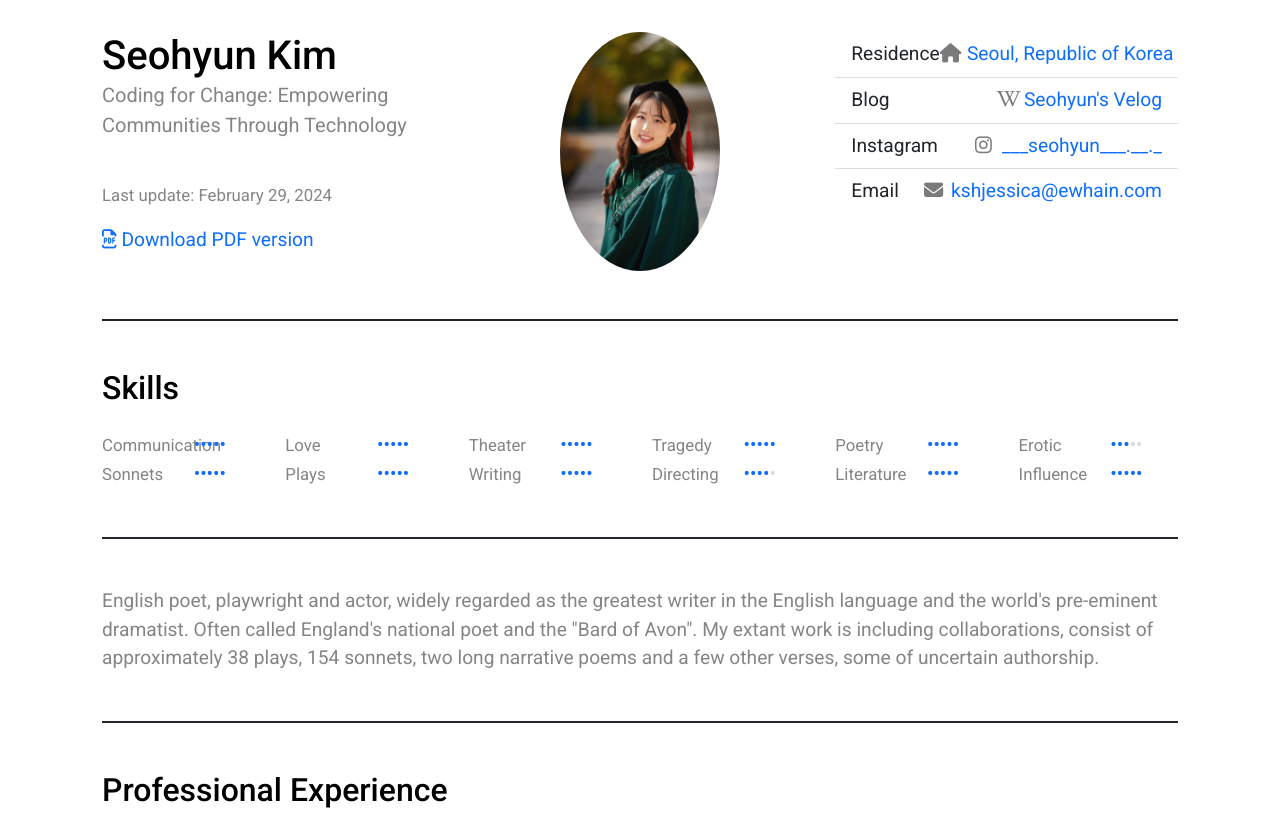
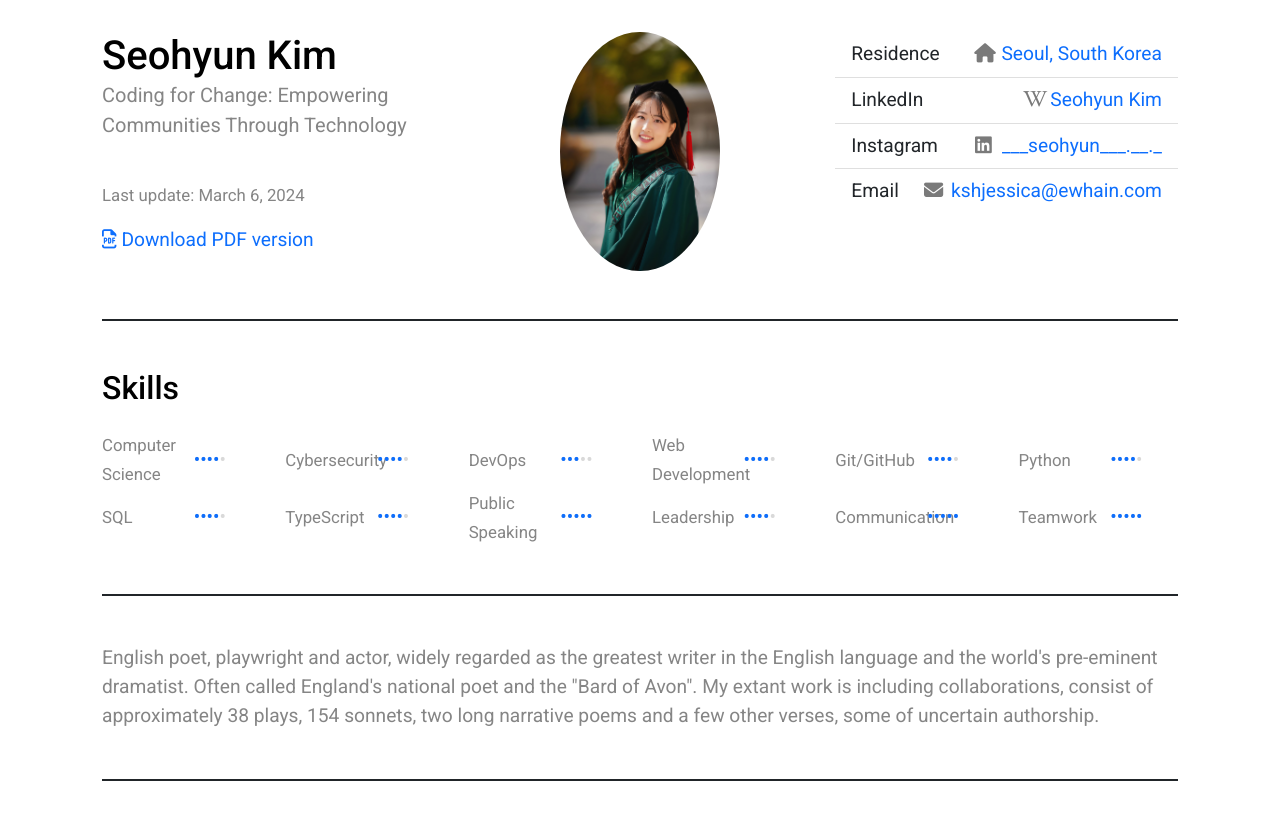
Before and after one commit to kshjessica/welcome-to-my-journy, a plain HTML site: page index.html in a window 1280 px wide. Shown: the top 813 px of the page. Drawn offline with nearby package versions, Linux system fonts and the light colour scheme.

Commit message:
Deploying to gh-pages from @ kshjessica/online-cv@d260b71c73fe0f10a4d6df1d08bbce469b412cd7 🚀

```diff
--- a/index.html
+++ b/index.html
@@ -40,7 +40,7 @@
                                 <time
                                     datetime=""
                                     class="small"
-                                    >Last update: February 29, 2024</time
+                                    >Last update: March 6, 2024</time
                                 >
                             </p>
                             <p>
@@ -80,20 +80,20 @@
                                 class="list-group-item d-flex justify-content-between align-items-start"
                             >
                                 <span class="text-nowrap">Residence</span>
-                                <span class="text-nowrap"><a href="https://maps.app.goo.gl/XmVAwbhGKiUZwazaA"><i class="fa fa-home fact-icon"></i>Seoul, Republic of Korea</a></span>
+                                <span class="text-nowrap"><a href="https://maps.app.goo.gl/XmVAwbhGKiUZwazaA"><i class="fa fa-home fact-icon"></i>Seoul, South Korea</a></span>
                             </li>
                             <li
                                 class="list-group-item d-flex justify-content-between align-items-start"
                             >
-                                <span class="text-nowrap">Blog</span>
-                                <span class="text-nowrap"><a href="https://velog.io/@kshjessica/series">
-                  <i class="fa-brands fa-wikipedia-w fact-icon"></i>Seohyun's Velog</a></span>
+                                <span class="text-nowrap">LinkedIn</span>
+                                <span class="text-nowrap"><a href="www.linkedin.com/in/seohyun-kim-kr">
+                  <i class="fa-brands fa-wikipedia-w fact-icon"></i>Seohyun Kim</a></span>
                             </li>
                             <li
                                 class="list-group-item d-flex justify-content-between align-items-start"
                             >
                                 <span class="text-nowrap">Instagram</span>
-                                <span class="text-nowrap"><a href="https://www.instagram.com/___seohyun___.__._/"><i class="fa-brands fa-instagram fact-icon"></i>___seohyun___.__._</a></span>
+                                <span class="text-nowrap"><a href="https://www.instagram.com/___seohyun___.__._/"><i class="fa-brands fa-linkedin fact-icon"></i>___seohyun___.__._</a></span>
                             </li>
                             <li
                                 class="list-group-item d-flex justify-content-between align-items-start"
@@ -112,6 +112,116 @@
                 <h3 class="h2 screen mb-4">Skills</h3>
                 <div class="row align-items-center">
                     <div class="col-print-1 col-3 col-md-2 col-lg-1 text-right">
+                        <small>Computer Science</small>
+                    </div>
+                    <div class="col-print-1 col-3 col-md-2 col-lg-1">
+                        <div class="skills">
+                            <div
+                                class="skills-bar"
+                                style="width: 80%"
+                            ></div>
+                        </div>
+                    </div>
+                    <div class="col-print-1 col-3 col-md-2 col-lg-1 text-right">
+                        <small>Cybersecurity</small>
+                    </div>
+                    <div class="col-print-1 col-3 col-md-2 col-lg-1">
+                        <div class="skills">
+                            <div
+                                class="skills-bar"
+                                style="width: 80%"
+                            ></div>
+                        </div>
+                    </div>
+                    <div class="col-print-1 col-3 col-md-2 col-lg-1 text-right">
+                        <small>DevOps</small>
+                    </div>
+                    <div class="col-print-1 col-3 col-md-2 col-lg-1">
+                        <div class="skills">
+                            <div
+                                class="skills-bar"
+                                style="width: 60%"
+                            ></div>
+                        </div>
+                    </div>
+                    <div class="col-print-1 col-3 col-md-2 col-lg-1 text-right">
+                        <small>Web Development</small>
+                    </div>
+                    <div class="col-print-1 col-3 col-md-2 col-lg-1">
+                        <div class="skills">
+                            <div
+                                class="skills-bar"
+                                style="width: 80%"
+                            ></div>
+                        </div>
+                    </div>
+                    <div class="col-print-1 col-3 col-md-2 col-lg-1 text-right">
+                        <small>Git/GitHub</small>
+                    </div>
+                    <div class="col-print-1 col-3 col-md-2 col-lg-1">
+                        <div class="skills">
+                            <div
+                                class="skills-bar"
+                                style="width: 80%"
+                            ></div>
+                        </div>
+                    </div>
+                    <div class="col-print-1 col-3 col-md-2 col-lg-1 text-right">
+                        <small>Python</small>
+                    </div>
+                    <div class="col-print-1 col-3 col-md-2 col-lg-1">
+                        <div class="skills">
+                            <div
+                                class="skills-bar"
+                                style="width: 80%"
+                            ></div>
+                        </div>
+                    </div>
+                    <div class="col-print-1 col-3 col-md-2 col-lg-1 text-right">
+                        <small>SQL</small>
+                    </div>
+                    <div class="col-print-1 col-3 col-md-2 col-lg-1">
+                        <div class="skills">
+                            <div
+                                class="skills-bar"
+                                style="width: 80%"
+                            ></div>
+                        </div>
+                    </div>
+                    <div class="col-print-1 col-3 col-md-2 col-lg-1 text-right">
+                        <small>TypeScript</small>
+                    </div>
+                    <div class="col-print-1 col-3 col-md-2 col-lg-1">
+                        <div class="skills">
+                            <div
+                                class="skills-bar"
+                                style="width: 80%"
+                            ></div>
+                        </div>
+                    </div>
+                    <div class="col-print-1 col-3 col-md-2 col-lg-1 text-right">
+                        <small>Public Speaking</small>
+                    </div>
+                    <div class="col-print-1 col-3 col-md-2 col-lg-1">
+                        <div class="skills">
+                            <div
+                                class="skills-bar"
+                                style="width: 100%"
+                            ></div>
+                        </div>
+                    </div>
+                    <div class="col-print-1 col-3 col-md-2 col-lg-1 text-right">
+                        <small>Leadership</small>
+                    </div>
+                    <div class="col-print-1 col-3 col-md-2 col-lg-1">
+                        <div class="skills">
+                            <div
+                                class="skills-bar"
+                                style="width: 80%"
+                            ></div>
+                        </div>
+                    </div>
+                    <div class="col-print-1 col-3 col-md-2 col-lg-1 text-right">
                         <small>Communication</small>
                     </div>
                     <div class="col-print-1 col-3 col-md-2 col-lg-1">
@@ -123,117 +233,7 @@
                         </div>
                     </div>
                     <div class="col-print-1 col-3 col-md-2 col-lg-1 text-right">
-                        <small>Love</small>
-                    </div>
-                    <div class="col-print-1 col-3 col-md-2 col-lg-1">
-                        <div class="skills">
-                            <div
-                                class="skills-bar"
-                                style="width: 100%"
-                            ></div>
-                        </div>
-                    </div>
-                    <div class="col-print-1 col-3 col-md-2 col-lg-1 text-right">
-                        <small>Theater</small>
-                    </div>
-                    <div class="col-print-1 col-3 col-md-2 col-lg-1">
-                        <div class="skills">
-                            <div
-                                class="skills-bar"
-                                style="width: 100%"
-                            ></div>
-                        </div>
-                    </div>
-                    <div class="col-print-1 col-3 col-md-2 col-lg-1 text-right">
-                        <small>Tragedy</small>
-                    </div>
-                    <div class="col-print-1 col-3 col-md-2 col-lg-1">
-                        <div class="skills">
-                            <div
-                                class="skills-bar"
-                                style="width: 100%"
-                            ></div>
-                        </div>
-                    </div>
-                    <div class="col-print-1 col-3 col-md-2 col-lg-1 text-right">
-                        <small>Poetry</small>
-                    </div>
-                    <div class="col-print-1 col-3 col-md-2 col-lg-1">
-                        <div class="skills">
-                            <div
-                                class="skills-bar"
-                                style="width: 100%"
-                            ></div>
-                        </div>
-                    </div>
-                    <div class="col-print-1 col-3 col-md-2 col-lg-1 text-right">
-                        <small>Erotic</small>
-                    </div>
-                    <div class="col-print-1 col-3 col-md-2 col-lg-1">
-                        <div class="skills">
-                            <div
-                                class="skills-bar"
-                                style="width: 60%"
-                            ></div>
-                        </div>
-                    </div>
-                    <div class="col-print-1 col-3 col-md-2 col-lg-1 text-right">
-                        <small>Sonnets</small>
-                    </div>
-                    <div class="col-print-1 col-3 col-md-2 col-lg-1">
-                        <div class="skills">
-                            <div
-                                class="skills-bar"
-                                style="width: 100%"
-                            ></div>
-                        </div>
-                    </div>
-                    <div class="col-print-1 col-3 col-md-2 col-lg-1 text-right">
-                        <small>Plays</small>
-                    </div>
-                    <div class="col-print-1 col-3 col-md-2 col-lg-1">
-                        <div class="skills">
-                            <div
-                                class="skills-bar"
-                                style="width: 100%"
-                            ></div>
-                        </div>
-                    </div>
-                    <div class="col-print-1 col-3 col-md-2 col-lg-1 text-right">
-                        <small>Writing</small>
-                    </div>
-                    <div class="col-print-1 col-3 col-md-2 col-lg-1">
-                        <div class="skills">
-                            <div
-                                class="skills-bar"
-                                style="width: 100%"
-                            ></div>
-                        </div>
-                    </div>
-                    <div class="col-print-1 col-3 col-md-2 col-lg-1 text-right">
-                        <small>Directing</small>
-                    </div>
-                    <div class="col-print-1 col-3 col-md-2 col-lg-1">
-                        <div class="skills">
-                            <div
-                                class="skills-bar"
-                                style="width: 80%"
-                            ></div>
-                        </div>
-                    </div>
-                    <div class="col-print-1 col-3 col-md-2 col-lg-1 text-right">
-                        <small>Literature</small>
-                    </div>
-                    <div class="col-print-1 col-3 col-md-2 col-lg-1">
-                        <div class="skills">
-                            <div
-                                class="skills-bar"
-                                style="width: 100%"
-                            ></div>
-                        </div>
-                    </div>
-                    <div class="col-print-1 col-3 col-md-2 col-lg-1 text-right">
-                        <small>Influence</small>
+                        <small>Teamwork</small>
                     </div>
                     <div class="col-print-1 col-3 col-md-2 col-lg-1">
                         <div class="skills">
```
Also changed, not shown: 1 other file.
